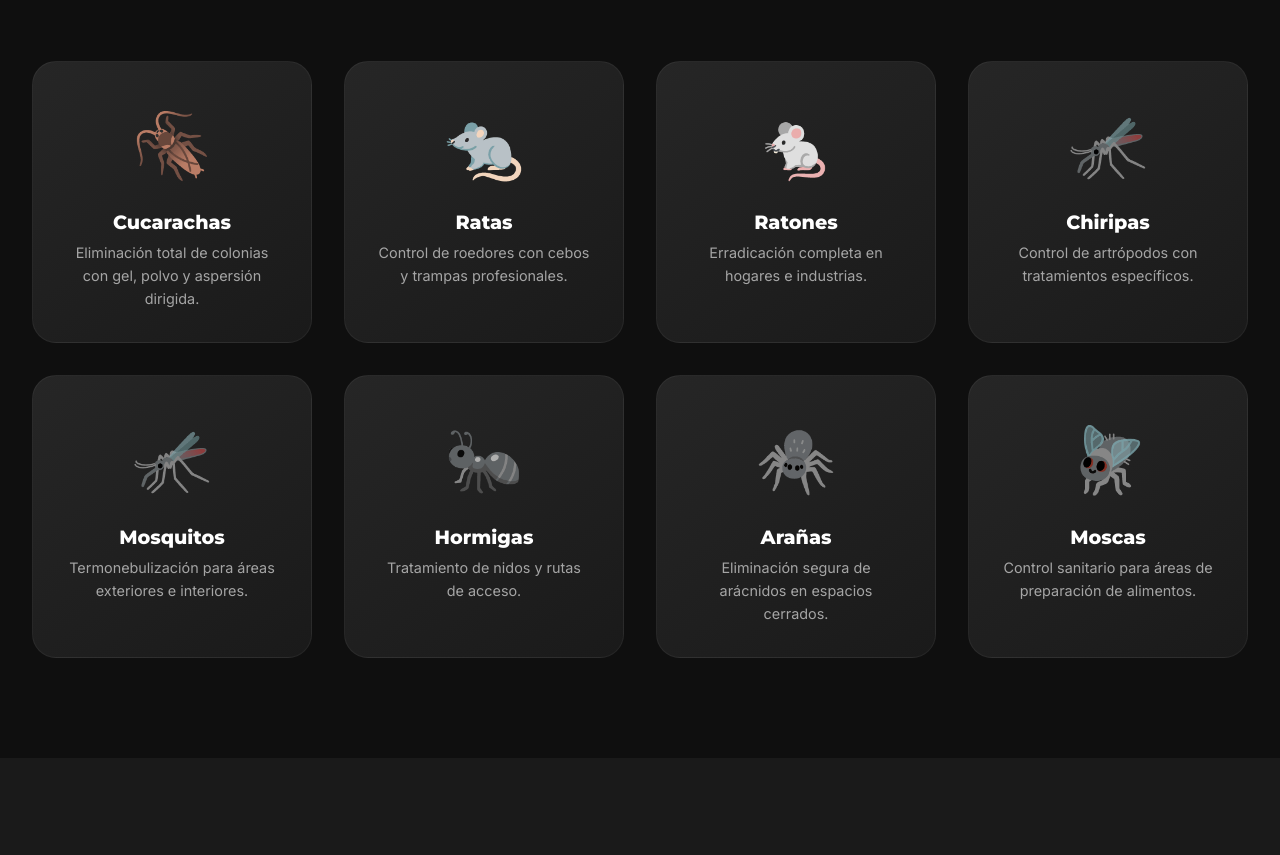
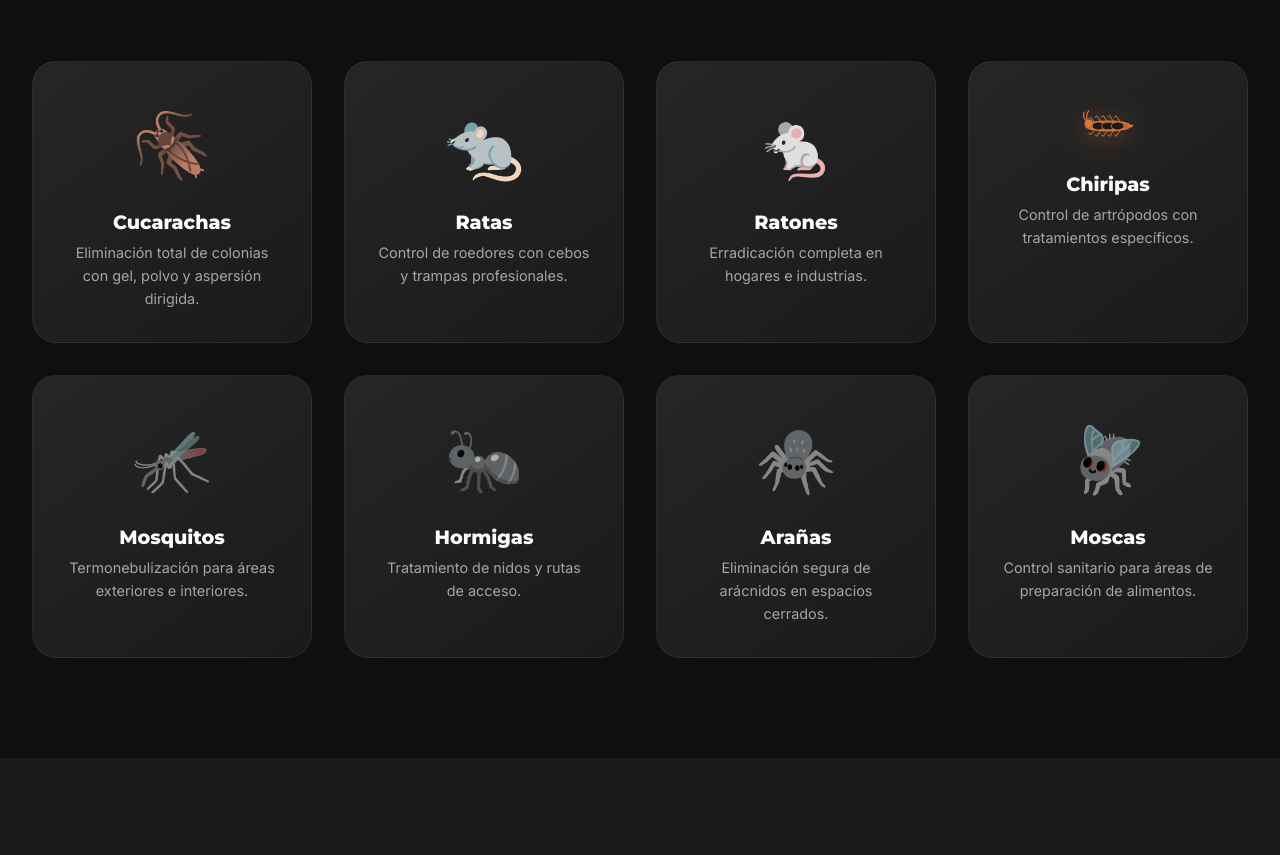
Before and after one commit to wprogramador/mak, a plain HTML site: page index.html in a window 1280 px wide. Shown: the part 2311-3166 px from the top of the page. Drawn offline with Linux system fonts and the light colour scheme.

Commit message:
Update index.html

```diff
--- a/index.html
+++ b/index.html
@@ -1473,7 +1473,40 @@
         <p>Erradicación completa en hogares e industrias.</p>
       </div>
       <div class="plaga-card animate-on-scroll">
-        <span class="plaga-emoji">🦟</span>
+        <div class="plaga-emoji chiripa-svg" style="display:flex;justify-content:center;align-items:center;height:4rem;margin-bottom:1rem;">
+          <svg width="80" height="60" viewBox="0 0 100 70" fill="none" xmlns="http://www.w3.org/2000/svg" style="filter:drop-shadow(0 4px 12px rgba(249,115,22,0.4));">
+            <!-- Cuerpo segmentado -->
+            <ellipse cx="50" cy="35" rx="28" ry="6" fill="url(#chiripaGrad)" stroke="#F97316" stroke-width="1.5"/>
+            <ellipse cx="38" cy="35" rx="8" ry="5" fill="#1A1A1A" stroke="#F97316" stroke-width="1"/>
+            <ellipse cx="50" cy="35" rx="8" ry="5" fill="#1A1A1A" stroke="#F97316" stroke-width="1"/>
+            <ellipse cx="62" cy="35" rx="8" ry="5" fill="#1A1A1A" stroke="#F97316" stroke-width="1"/>
+            <!-- Cabeza -->
+            <circle cx="26" cy="32" r="5" fill="#F97316" stroke="#EA580C" stroke-width="1"/>
+            <!-- Antenas -->
+            <path d="M22 28 Q18 22 20 18" stroke="#F97316" stroke-width="1.5" fill="none" stroke-linecap="round"/>
+            <path d="M24 28 Q22 20 26 16" stroke="#F97316" stroke-width="1.5" fill="none" stroke-linecap="round"/>
+            <!-- Patas izquierda -->
+            <path d="M34 31 L28 24 L26 26" stroke="#F97316" stroke-width="1.2" fill="none" stroke-linecap="round"/>
+            <path d="M42 31 L36 22 L34 24" stroke="#F97316" stroke-width="1.2" fill="none" stroke-linecap="round"/>
+            <path d="M50 31 L44 22 L42 24" stroke="#F97316" stroke-width="1.2" fill="none" stroke-linecap="round"/>
+            <path d="M58 31 L52 22 L50 24" stroke="#F97316" stroke-width="1.2" fill="none" stroke-linecap="round"/>
+            <path d="M66 31 L60 22 L58 24" stroke="#F97316" stroke-width="1.2" fill="none" stroke-linecap="round"/>
+            <!-- Patas derecha -->
+            <path d="M34 39 L28 46 L26 44" stroke="#F97316" stroke-width="1.2" fill="none" stroke-linecap="round"/>
+            <path d="M42 39 L36 48 L34 46" stroke="#F97316" stroke-width="1.2" fill="none" stroke-linecap="round"/>
+            <path d="M50 39 L44 48 L42 46" stroke="#F97316" stroke-width="1.2" fill="none" stroke-linecap="round"/>
+            <path d="M58 39 L52 48 L50 46" stroke="#F97316" stroke-width="1.2" fill="none" stroke-linecap="round"/>
+            <path d="M66 39 L60 48 L58 46" stroke="#F97316" stroke-width="1.2" fill="none" stroke-linecap="round"/>
+            <!-- Cola -->
+            <path d="M74 35 L82 33 L80 37 Z" fill="#F97316"/>
+            <defs>
+              <linearGradient id="chiripaGrad" x1="22" y1="35" x2="78" y2="35" gradientUnits="userSpaceOnUse">
+                <stop offset="0%" stop-color="#F97316"/>
+                <stop offset="100%" stop-color="#EA580C"/>
+              </linearGradient>
+            </defs>
+          </svg>
+        </div>
         <h3>Chiripas</h3>
         <p>Control de artrópodos con tratamientos específicos.</p>
       </div>
```
